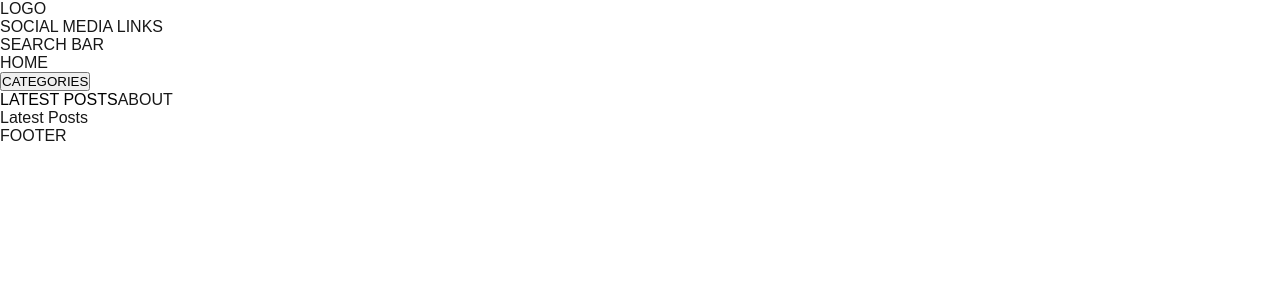
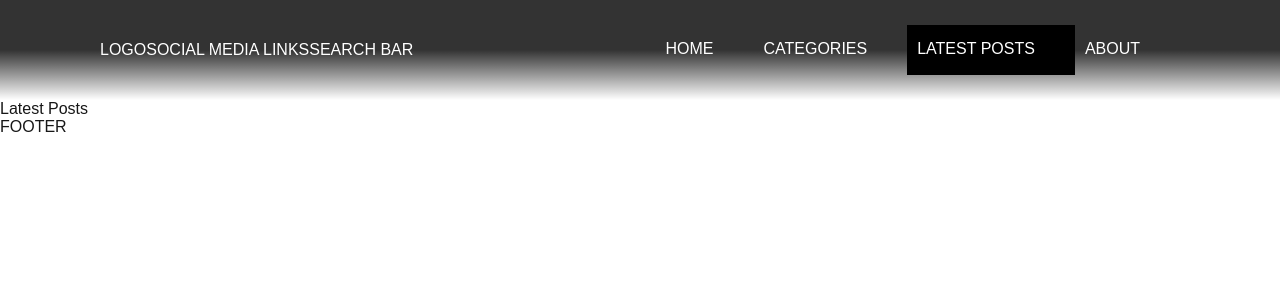
Before and after one commit to arnaldo10cisne/blog.arnaldocisneros.com, a Next.js app: page /latest-posts in a window 1280 px wide. Shown: the top 300 px of the page. Built offline with nearby package versions, Linux system fonts and the light colour scheme.

Commit message:
worked on prototype navbar

```diff
--- a/src/app/layout.tsx
+++ b/src/app/layout.tsx
@@ -1,6 +1,6 @@
 import type { Metadata } from "next";
 import localFont from "next/font/local";
-import "./ui/globals.scss";
+import "./ui/_globals.scss";
 import Footer from "./ui/footer/Footer";
 import Navbar from "./ui/navbar/Navbar";
 
--- a/src/app/lib/models.ts
+++ b/src/app/lib/models.ts
@@ -2,4 +2,5 @@ export interface NavbarLinkModel {
   label: string;
   href: string;
   newTab?: boolean;
+  isSelectorOption?: boolean;
 }
--- a/src/app/ui/globals.scss
+++ b/src/app/ui/_globals.scss
@@ -1,19 +1,23 @@
+@import "responsiveMixins";
+@import "variables";
+
 :root {
   --background: #ffffff;
   --foreground: #171717;
 }
 
-@media (prefers-color-scheme: dark) {
-  :root {
-    --background: #0a0a0a;
-    --foreground: #ededed;
-  }
-}
+// @media (prefers-color-scheme: dark) {
+//   :root {
+//     --background: #0a0a0a;
+//     --foreground: #ededed;
+//   }
+// }
 
 html,
 body {
   max-width: 100vw;
   overflow-x: hidden;
+  height: 100vh;
 }
 
 body {
@@ -35,8 +39,8 @@ a {
   text-decoration: none;
 }
 
-@media (prefers-color-scheme: dark) {
-  html {
-    color-scheme: dark;
-  }
-}
+// @media (prefers-color-scheme: dark) {
+//   html {
+//     color-scheme: dark;
+//   }
+// }
--- /dev/null
+++ b/src/app/ui/_responsiveMixins.scss
@@ -0,0 +1,22 @@
+@import "./variables";
+
+//Styles to be applied between 0 and 740px
+@mixin responsive-mobile {
+  @media (max-width: $mobile-styles-applied) {
+    @content;
+  }
+}
+
+//Styles to be applied between 740px and 1024px
+@mixin responsive-tablet {
+  @media (min-width: $mobile-styles-applied) and (max-width: $tablet-styles-applied) {
+    @content;
+  }
+}
+
+//Styles to be applied in more than 3000px
+@mixin responsive-4k {
+  @media (min-width: $screen-4k-styles-applied) {
+    @content;
+  }
+}
--- /dev/null
+++ b/src/app/ui/_variables.scss
@@ -0,0 +1,5 @@
+// Dimensions
+$navbar-link-height: 50px;
+$mobile-styles-applied: 740px;
+$tablet-styles-applied: 920px;
+$screen-4k-styles-applied: 3000px;
--- /dev/null
+++ b/src/app/ui/navbar/Navbar.module.scss
@@ -0,0 +1,19 @@
+.Navbar {
+  display: flex;
+  width: 100vw;
+  height: 100px;
+  justify-content: start;
+  align-items: center;
+  background: linear-gradient(
+    180deg,
+    rgba(0, 0, 0, 0.8) 50%,
+    rgba(255, 255, 255, 0) 100%
+  );
+  padding: 0 100px;
+  color: white;
+}
+
+.Navbar_LinksContainer {
+  display: flex;
+  margin-left: auto;
+}
--- a/src/app/ui/navbar/NavbarLink.module.scss
+++ b/src/app/ui/navbar/NavbarLink.module.scss
@@ -1,4 +1,25 @@
+@import "../variables";
+
+.Link {
+  padding: 15px 40px 15px 10px;
+  height: $navbar-link-height;
+  &:hover {
+    background-color: black;
+    color: white;
+  }
+}
+
 .isCurrent {
-  background-color: white;
-  color: black;
+  background-color: black;
+  color: white;
 }
+
+.isSelectorOption {
+  margin-left: -10px;
+  background-color: black;
+  color: white;
+  &:hover {
+    background-color: black;
+    color: white;
+  }
+}
--- a/src/app/ui/navbar/NavbarLink.tsx
+++ b/src/app/ui/navbar/NavbarLink.tsx
@@ -6,7 +6,12 @@ import { usePathname } from "next/navigation";
 import styles from "./NavbarLink.module.scss";
 import { NavbarLinkModel } from "@/app/lib/models";
 
-const NavbarLink = ({ label, href, newTab = false }: NavbarLinkModel) => {
+const NavbarLink = ({
+  label,
+  href,
+  newTab = false,
+  isSelectorOption = false,
+}: NavbarLinkModel) => {
   const pathname = usePathname();
   const isCurrent: boolean = pathname === href;
 
@@ -14,7 +19,7 @@ const NavbarLink = ({ label, href, newTab = false }: NavbarLinkModel) => {
     <Link
       key={label}
       href={href}
-      className={`${isCurrent ? styles.isCurrent : ""}`}
+      className={`${styles.Link} ${isCurrent && !isSelectorOption ? styles.isCurrent : null} ${isSelectorOption ? styles.isSelectorOption : null}`}
       target={newTab ? "_blank" : "_self"}
     >
       {label}
--- /dev/null
+++ b/src/app/ui/navbar/NavbarSelector.module.scss
@@ -0,0 +1,19 @@
+@import "../variables";
+
+.Selector {
+  padding: 15px 40px 15px 10px;
+  position: relative;
+  height: $navbar-link-height;
+  &:hover {
+    background-color: black;
+    color: white;
+  }
+}
+
+.OptionsList {
+  position: absolute;
+  display: flex;
+  top: $navbar-link-height;
+  flex-direction: column;
+  width: 200px;
+}
--- a/src/app/ui/navbar/NavbarSelector.tsx
+++ b/src/app/ui/navbar/NavbarSelector.tsx
@@ -3,9 +3,11 @@
 import { NavbarLinkModel } from "@/app/lib/models";
 import React, { useState } from "react";
 import NavbarLink from "./NavbarLink";
+import styles from "./NavbarSelector.module.scss";
 
 export interface NavbarSelectorProps {
   label: string;
+  href: string;
   optionsList: NavbarLinkModel[];
 }
 
@@ -17,6 +19,7 @@ const NavbarSelector = ({ label, optionsList }: NavbarSelectorProps) => {
 
   return (
     <div
+      className={styles.Selector}
       onMouseEnter={() => {
         toggleDropdownMenu(true);
       }}
@@ -24,15 +27,13 @@ const NavbarSelector = ({ label, optionsList }: NavbarSelectorProps) => {
         toggleDropdownMenu(false);
       }}
     >
-      <button>{label}</button>
+      {label}
       {isOpen ? (
-        <ul>
-          <li>
-            {optionsList.map((option, index) => (
-              <NavbarLink key={index} {...option} />
-            ))}
-          </li>
-        </ul>
+        <div className={styles.OptionsList}>
+          {optionsList.map((option, index) => (
+            <NavbarLink key={index} {...option} isSelectorOption={true} />
+          ))}
+        </div>
       ) : null}
     </div>
   );
--- a/src/app/ui/navbar/navbar.tsx
+++ b/src/app/ui/navbar/navbar.tsx
@@ -2,6 +2,7 @@ import React from "react";
 import NavbarLink from "./NavbarLink";
 import { NavbarLinkModel } from "@/app/lib/models";
 import NavbarSelector, { NavbarSelectorProps } from "./NavbarSelector";
+import styles from "./Navbar.module.scss";
 
 const HOME_LINK: NavbarLinkModel = {
   label: "HOME",
@@ -20,6 +21,7 @@ const ABOUT_LINK: NavbarLinkModel = {
 
 const CATEGORIES_SELECTOR: NavbarSelectorProps = {
   label: "CATEGORIES",
+  href: "/categories",
   optionsList: [
     {
       label: "DEVELOPING",
@@ -50,11 +52,11 @@ const CATEGORIES_SELECTOR: NavbarSelectorProps = {
 
 const Navbar = () => {
   return (
-    <nav>
+    <nav className={styles.Navbar}>
       <div>LOGO</div>
       <div>SOCIAL MEDIA LINKS</div>
       <div>SEARCH BAR</div>
-      <div>
+      <div className={styles.Navbar_LinksContainer}>
         <NavbarLink {...HOME_LINK} />
         <NavbarSelector {...CATEGORIES_SELECTOR} />
         <NavbarLink {...LATESTS_POSTS_LINK} />
```
